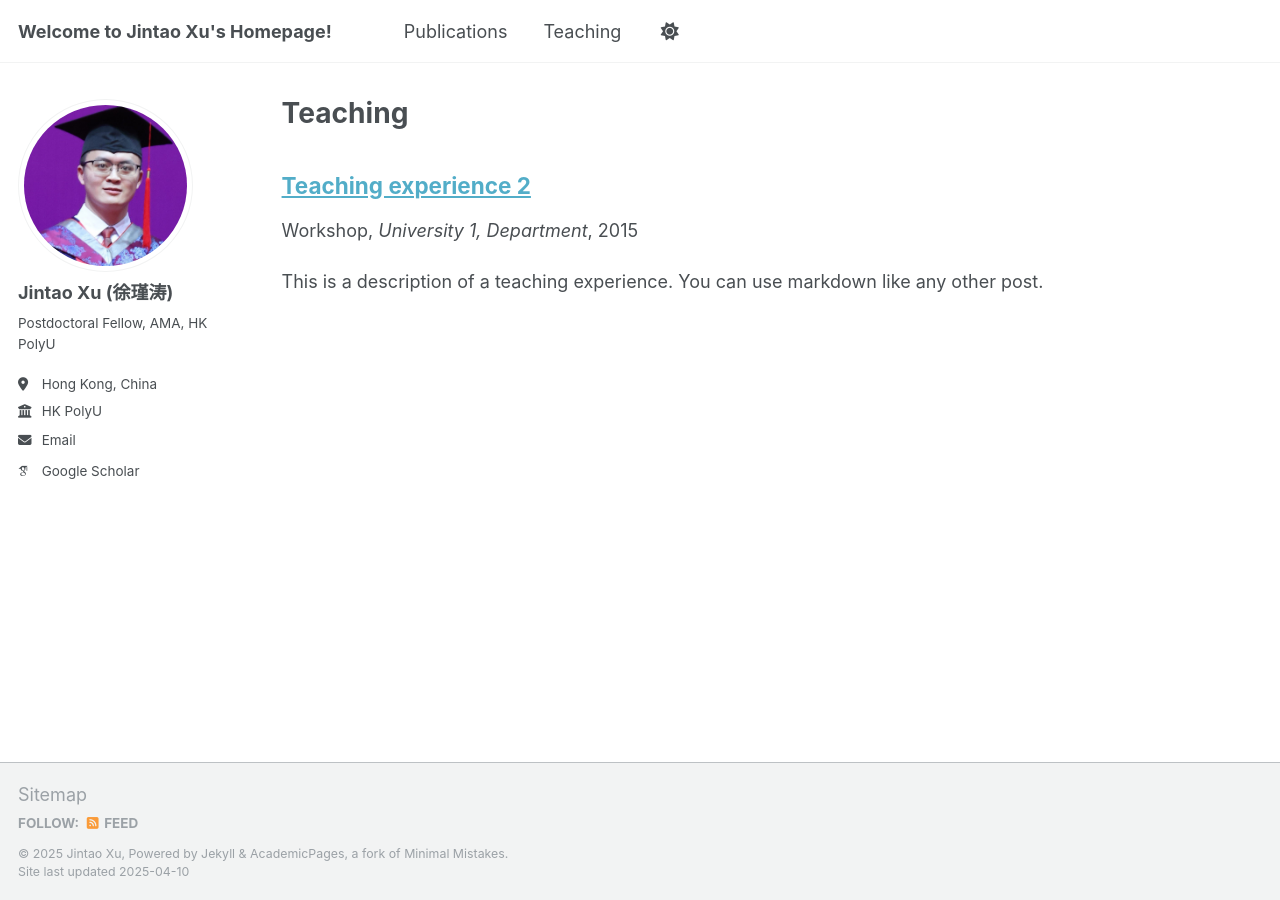
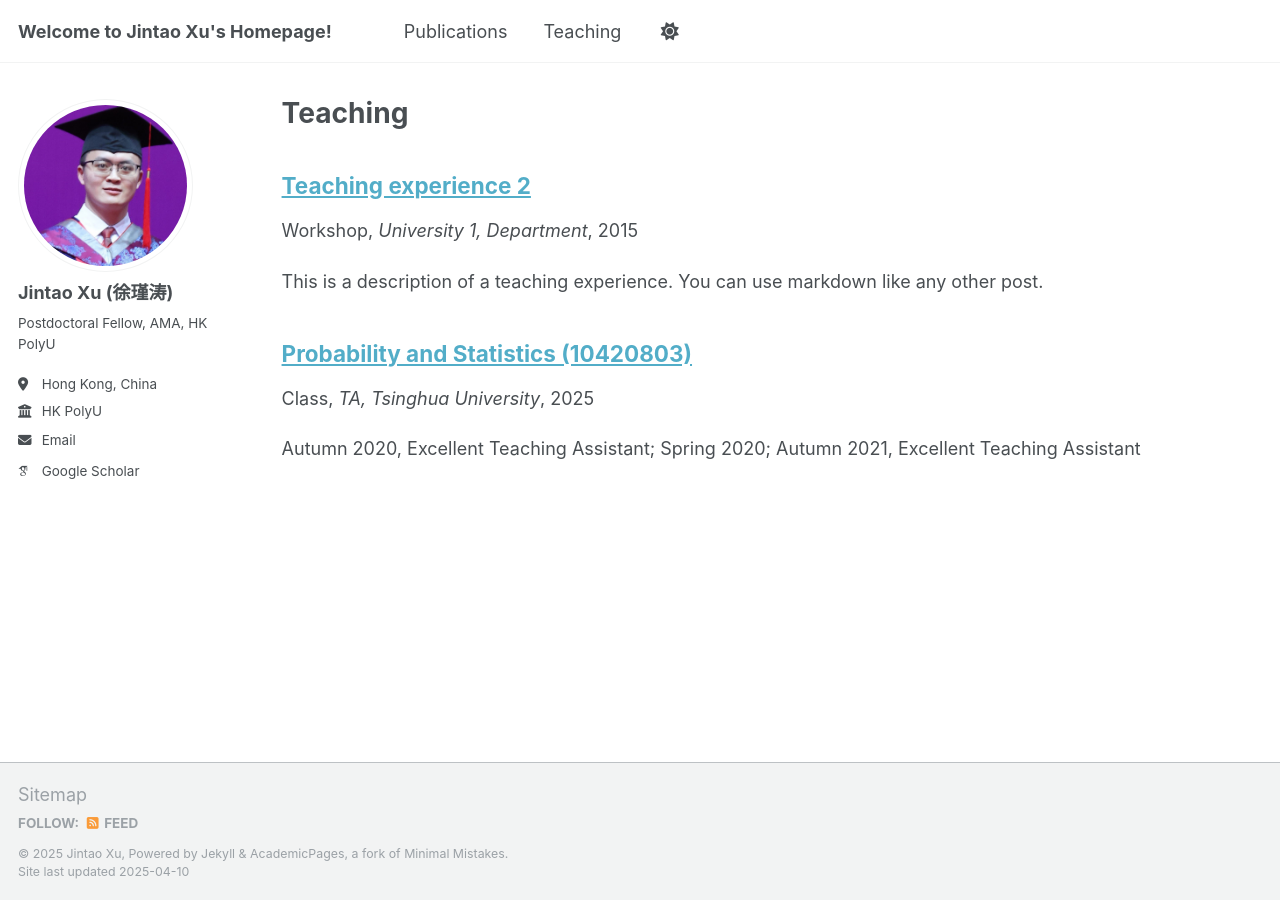
Before and after one commit to JintaoXuMath/JintaoXuMath.github.io, a Jekyll site: the page built from _pages/teaching.html, in a window 1280 px wide. Built offline with Jekyll 4.4.1, drawn with Linux system fonts in a browser that asks for light colours; some web fonts are replaced.

Commit message:
Update 2014-spring-teaching-1.md

```diff
--- a/_teaching/2014-spring-teaching-1.md
+++ b/_teaching/2014-spring-teaching-1.md
@@ -1,2 +1,9 @@
-Probability and Statistics (10420803)
-TA, Tsinghua University, Autumn 2020, Excellent Teaching Assistant; Spring 2020; Autumn 2021, Excellent Teaching Assistant
+---
+title: "Probability and Statistics (10420803)"
+collection: teaching
+type: "Class"
+venue: "TA, Tsinghua University"
+---
+
+
+Autumn 2020, Excellent Teaching Assistant; Spring 2020; Autumn 2021, Excellent Teaching Assistant
```
